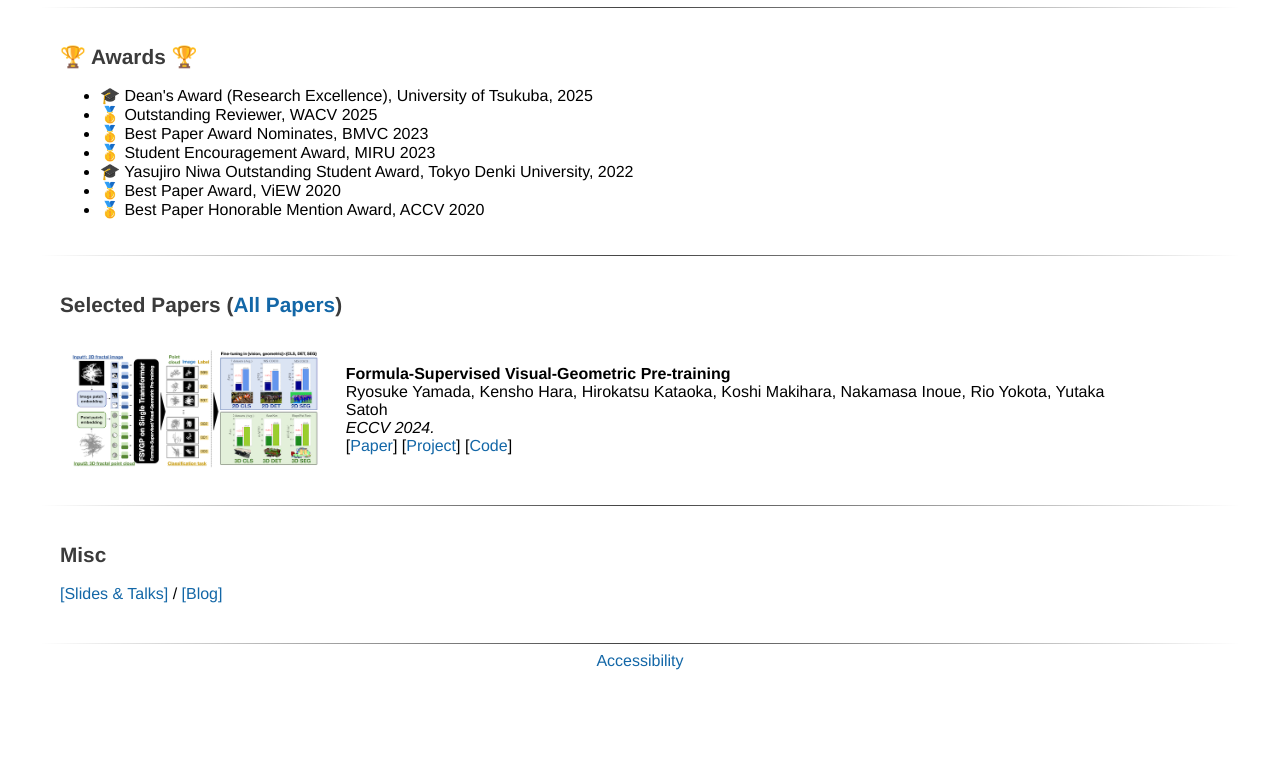
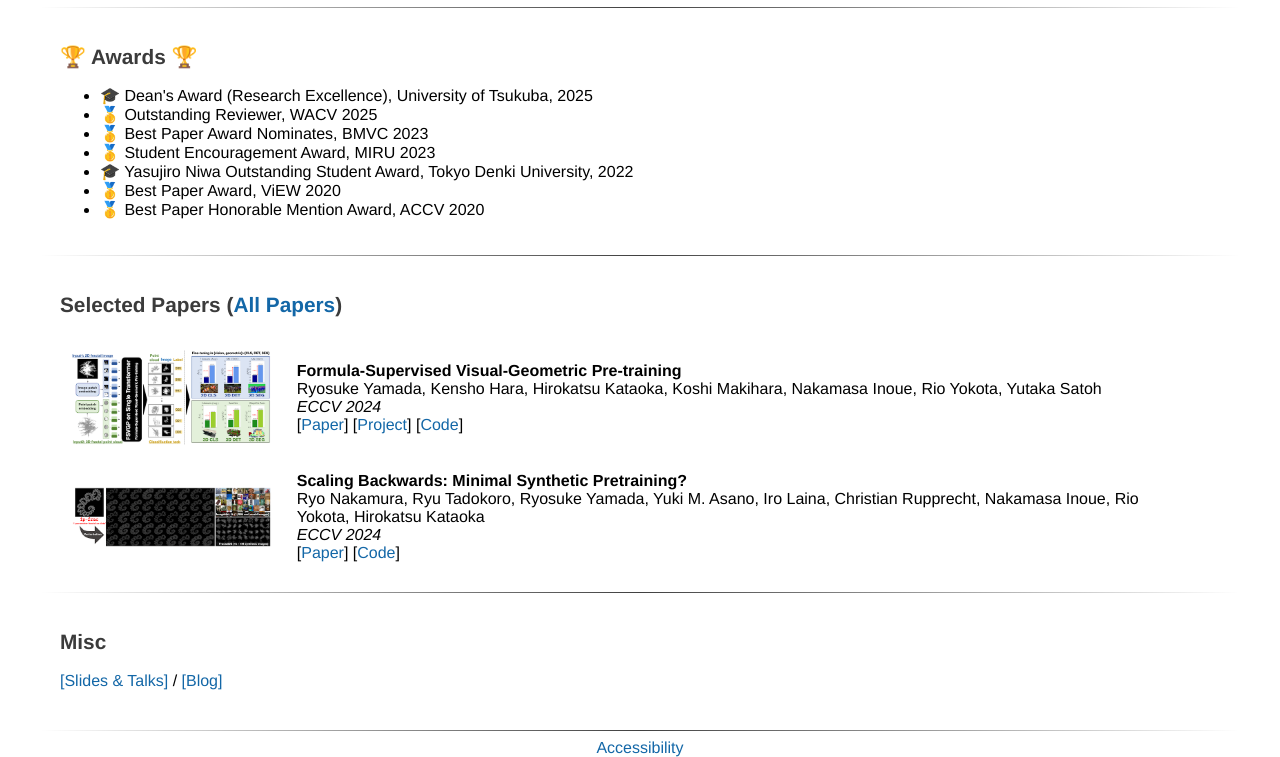
Before and after one commit to ryosuke-yamada/ryosuke-yamada.github.io, a plain HTML site: page index.html in a window 1280 px wide. Shown: the part 674-1431 px from the top of the page. Before the commit the page ends 1344 px from the top, so only its background shows below. Drawn offline with Linux system fonts and the light colour scheme.

Commit message:
change image

```diff
--- a/index.html
+++ b/index.html
@@ -99,10 +99,28 @@
             <td class="pub_td2">
               <b>Formula-Supervised Visual-Geometric Pre-training</b><br>
               Ryosuke Yamada, Kensho Hara, Hirokatsu Kataoka, Koshi Makihara, Nakamasa Inoue, Rio Yokota, Yutaka Satoh<br>
-              <i>ECCV 2024.</i><br>
+              <i>ECCV 2024</i><br>
               [<a href="https://www.ecva.net/papers/eccv_2024/papers_ECCV/papers/03233.pdf">Paper</a>]
               [<a href="https://ryosuke-yamada.github.io/fdsl-fsvgp/">Project</a>]
               [<a href="https://github.com/ryosuke-yamada/3dfractaldb">Code</a>]
+            </td>
+          </tr>
+        <!-- 1pfrac -->
+        <tr>
+            <td class="pub_td1">
+              <div class="teaser_img_div">
+                <!-- <a href="https://ryosuke-yamada.github.io/fdsl-fsvgp/"> -->
+                  <img class="teaser_img" src="images/1pfrac.png" alt="FSVGP teaser">
+                </a>
+              </div>
+            </td>
+            <td class="pub_td2">
+              <b>Scaling Backwards: Minimal Synthetic Pretraining?</b><br>
+              Ryo Nakamura, Ryu Tadokoro, Ryosuke Yamada, Yuki M. Asano, Iro Laina, Christian Rupprecht, Nakamasa Inoue, Rio Yokota, Hirokatsu Kataoka<br>
+              <i>ECCV 2024</i><br>
+              [<a href="https://www.ecva.net/papers/eccv_2024/papers_ECCV/papers/02315.pdf">Paper</a>]
+              <!-- [<a href="https://ryosuke-yamada.github.io/fdsl-fsvgp/">Project</a>] -->
+              [<a href="https://github.com/SUPER-TADORY/1p-frac">Code</a>]
             </td>
           </tr>
       </table>
```
Also changed, not shown: images/1pfrac.png (added).
